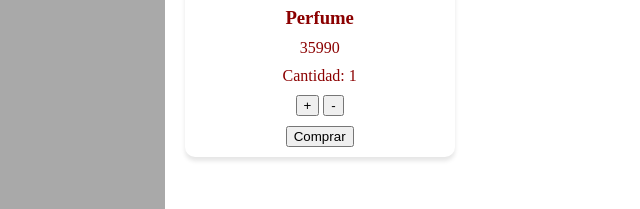
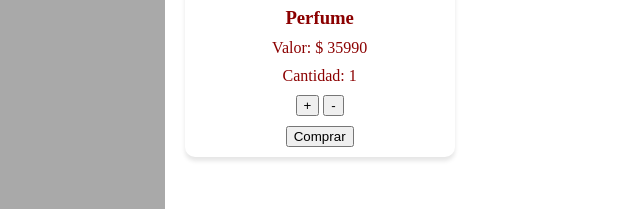
Before and after one commit to Revillot10/Calculo_js, a plain HTML site: page index.html in a window 1280 px wide. Shown: the part 376-585 px from the top of the page, 54-694 px from the left. Drawn offline with Linux system fonts and the light colour scheme.

Commit message:
commit final

```diff
--- a/assets/js/script.js
+++ b/assets/js/script.js
@@ -1,5 +1,6 @@
 var cantidadProducto = 1; // Inicializa la cantidad en 0
 var precio = 35990;
+
 
 function actualizar() {
     var totalGeneral = cantidadProducto * precio;
--- a/index.html
+++ b/index.html
@@ -47,7 +47,8 @@
             <div class="card">
                 <img src="./assets/img/Perfume.jpg" alt="Zapatillas"/>
                 <h3>Perfume</h3>
-                <p> <span id="total"></span></p>
+                <p> Valor: $
+                    <span id="total"></span></p>
 
                 <p>Cantidad:
                     <span id="cantidad"></span>
```
